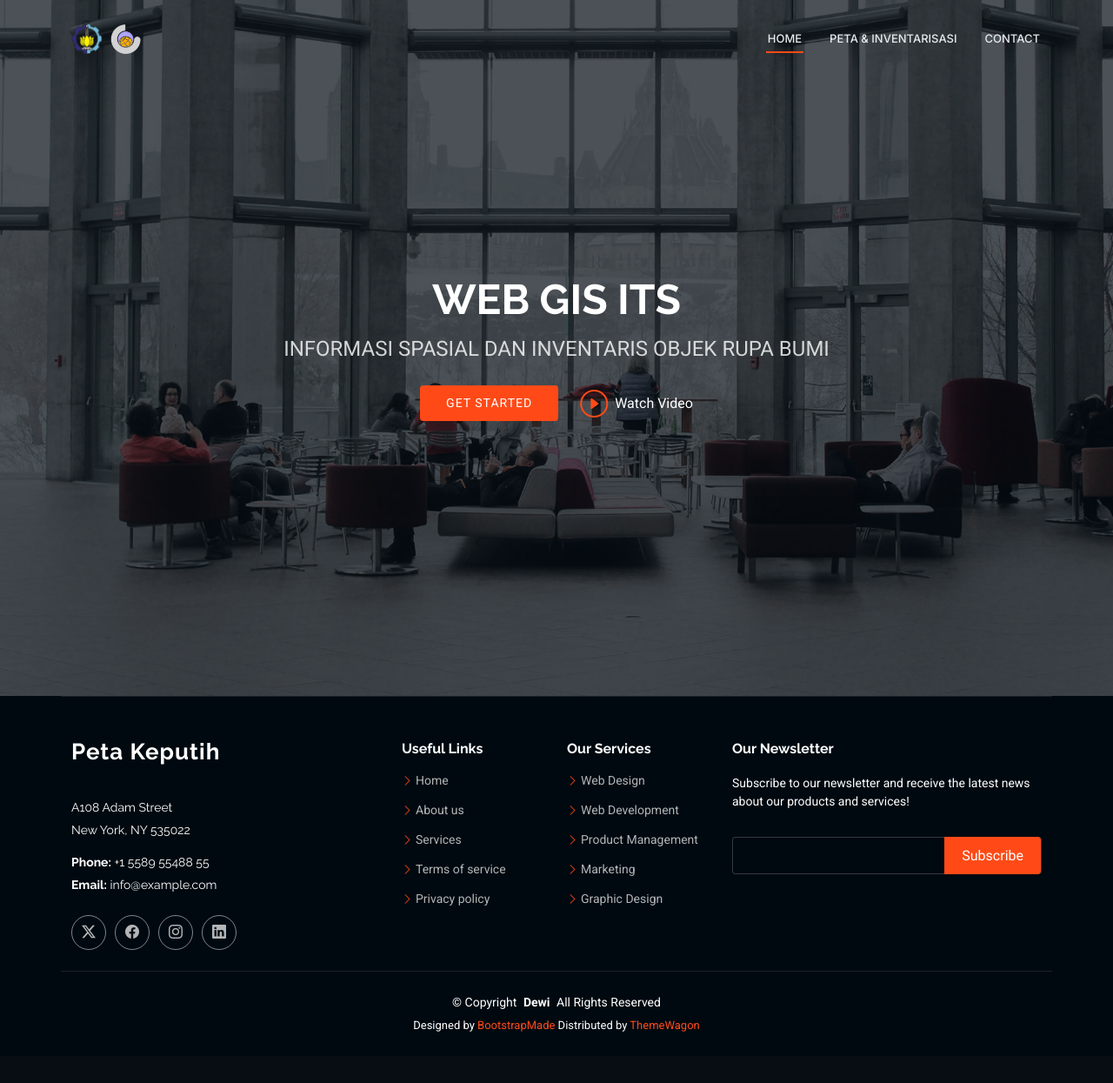
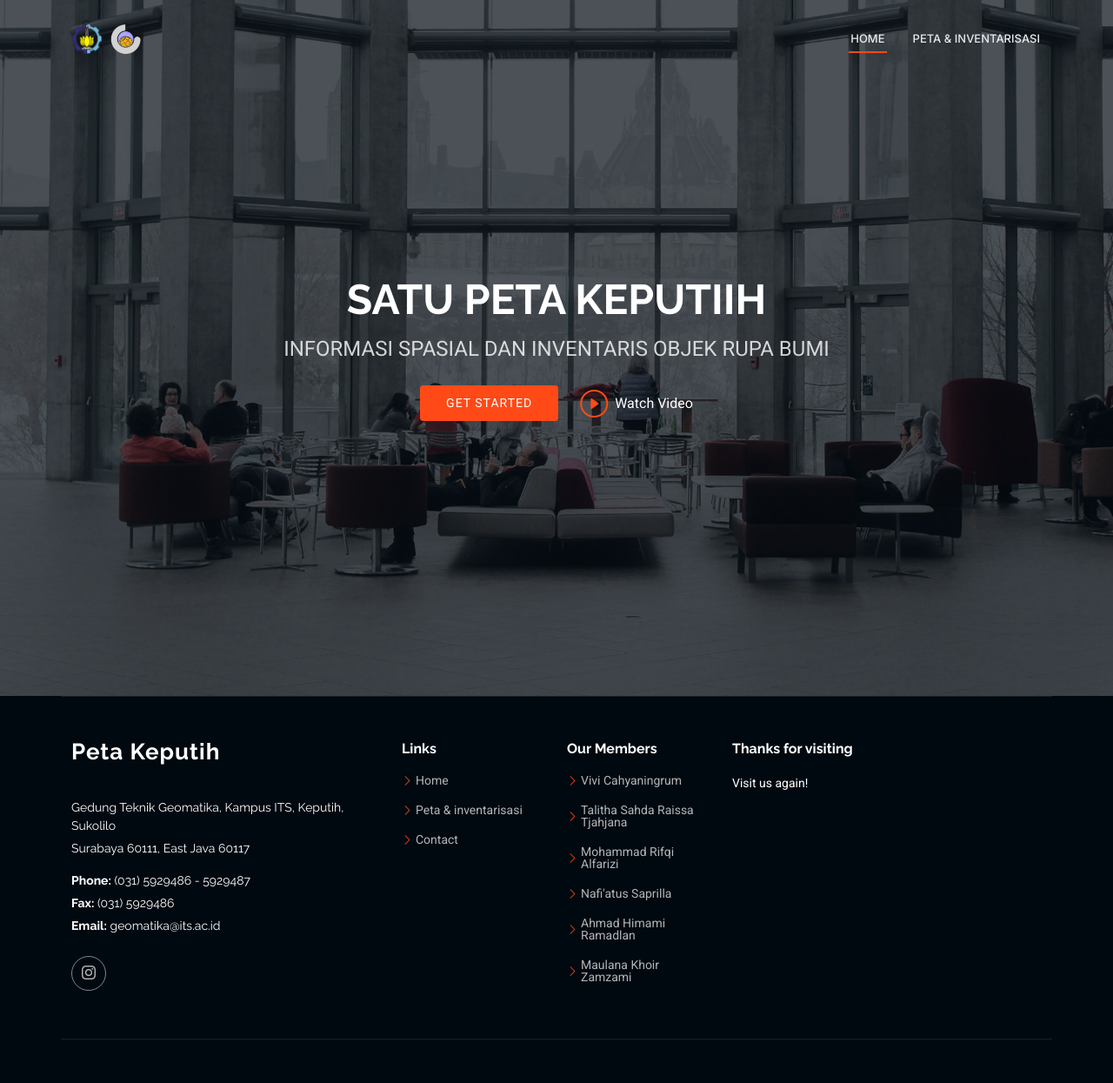
Before and after one commit to Ronal62/Webgis_Keputih, a PHP site: page / in a window 1280 px wide. Shown: the whole page at 87% size. Before the commit the page ends 1186 px from the top, so only its background shows below. Run offline with PHP 8.4, Linux system fonts and the light colour scheme.

Commit message:
tinggal benerin frontend dikit

```diff
--- a/footer.php
+++ b/footer.php
@@ -6,59 +6,47 @@
           <span class="sitename">Peta Keputih</span>
         </a>
         <div class="footer-contact pt-3">
-          <p>A108 Adam Street</p>
-          <p>New York, NY 535022</p>
-          <p class="mt-3"><strong>Phone:</strong> <span>+1 5589 55488 55</span></p>
-          <p><strong>Email:</strong> <span>info@example.com</span></p>
+          <p>Gedung Teknik Geomatika, Kampus ITS, Keputih, Sukolilo</p>
+          <p>Surabaya 60111, East Java 60117</p>
+          <p class="mt-3"><strong>Phone:</strong> <span>(031) 5929486 - 5929487 </span></p>
+          <p><strong>Fax:</strong> <span>(031) 5929486</span></p>
+          <p><strong>Email:</strong> <span>geomatika@its.ac.id</span></p>
         </div>
         <div class="social-links d-flex mt-4">
-          <a href=""><i class="bi bi-twitter-x"></i></a>
-          <a href=""><i class="bi bi-facebook"></i></a>
-          <a href=""><i class="bi bi-instagram"></i></a>
-          <a href=""><i class="bi bi-linkedin"></i></a>
+          <a href="https://www.instagram.com/its_geomatics"><i class="bi bi-instagram"></i></a>
         </div>
       </div>
 
       <div class="col-lg-2 col-md-3 footer-links">
-        <h4>Useful Links</h4>
+        <h4>Links</h4>
         <ul>
           <li><i class="bi bi-chevron-right"></i> <a href="index.php">Home</a></li>
-          <li><i class="bi bi-chevron-right"></i> <a href="#about">About us</a></li>
-          <li><i class="bi bi-chevron-right"></i> <a href="#services">Services</a></li>
-          <li><i class="bi bi-chevron-right"></i> <a href="#">Terms of service</a></li>
-          <li><i class="bi bi-chevron-right"></i> <a href="#">Privacy policy</a></li>
+          <li><i class="bi bi-chevron-right"></i> <a href="peta.php">Peta & inventarisasi</a></li>
+          <li><i class="bi bi-chevron-right"></i> <a href="#contact">Contact</a></li>
         </ul>
       </div>
 
       <div class="col-lg-2 col-md-3 footer-links">
-        <h4>Our Services</h4>
+        <h4>Our Members</h4>
         <ul>
-          <li><i class="bi bi-chevron-right"></i> <a href="#">Web Design</a></li>
-          <li><i class="bi bi-chevron-right"></i> <a href="#">Web Development</a></li>
-          <li><i class="bi bi-chevron-right"></i> <a href="#">Product Management</a></li>
-          <li><i class="bi bi-chevron-right"></i> <a href="#">Marketing</a></li>
-          <li><i class="bi bi-chevron-right"></i> <a href="#">Graphic Design</a></li>
+          <li><i class="bi bi-chevron-right"></i> <a href="https://www.linkedin.com/in/vivi-cahyaningrum" target="_blank">Vivi Cahyaningrum </a></li>
+          <li><i class="bi bi-chevron-right"></i> <a href="https://www.linkedin.com/in/talithasahdart" target="_blank">Talitha Sahda Raissa Tjahjana</a></li>
+          <li><i class="bi bi-chevron-right"></i> <a href="https://www.linkedin.com/in/mohammad-rifqi-alfarizi" target="_blank">Mohammad Rifqi Alfarizi</a></li>
+          <li><i class="bi bi-chevron-right"></i> <a href="https://www.linkedin.com/in/nafiatussaprilla" target="_blank">Nafi'atus Saprilla</a></li>
+          <li><i class="bi bi-chevron-right"></i> <a href="https://www.linkedin.com/in/ahmad-himami-ramadlan" target="_blank">Ahmad Himami Ramadlan</a></li>
+          <li><i class="bi bi-chevron-right"></i> <a href="https://www.linkedin.com/in/KhoirZamzami" target="_blank">Maulana Khoir Zamzami</a></li>
         </ul>
       </div>
 
       <div class="col-lg-4 col-md-12 footer-newsletter">
-        <h4>Our Newsletter</h4>
-        <p>Subscribe to our newsletter and receive the latest news about our products and services!</p>
-        <form action="forms/newsletter.php" method="post" class="php-email-form">
-          <div class="newsletter-form"><input type="email" name="email"><input type="submit" value="Subscribe"></div>
-          <div class="loading">Loading</div>
-          <div class="error-message"></div>
-          <div class="sent-message">Your subscription request has been sent. Thank you!</div>
-        </form>
+        <h4>Thanks for visiting</h4>
+        <p>Visit us again!</p>
+
       </div>
     </div>
   </div>
 
   <div class="container copyright text-center mt-4">
-    <p>© <span>Copyright</span> <strong class="px-1 sitename">Dewi</strong> <span>All Rights Reserved</span></p>
-    <div class="credits">
-      Designed by <a href="https://bootstrapmade.com/">BootstrapMade</a> Distributed by <a href="https://themewagon.com">ThemeWagon</a>
-    </div>
   </div>
 </footer>
 
--- a/header.php
+++ b/header.php
@@ -43,7 +43,7 @@
         <ul>
           <li><a href="index.php" class="<?php echo (basename($_SERVER['PHP_SELF']) == 'index.php') ? 'active' : ''; ?>">Home</a></li>
           <li><a href="peta.php" class="<?php echo (basename($_SERVER['PHP_SELF']) == 'peta.php') ? 'active' : ''; ?>">Peta & inventarisasi</a></li>
-          <li><a href="#contact" class="<?php echo (basename($_SERVER['PHP_SELF']) == 'contact.php') ? 'active' : ''; ?>">Contact</a></li>
+          <!-- <li><a href="#contact" class="<?php echo (basename($_SERVER['PHP_SELF']) == 'contact.php') ? 'active' : ''; ?>">Contact</a></li> -->
         </ul>
         <i class="mobile-nav-toggle d-xl-none bi bi-list"></i>
       </nav>
--- a/index.php
+++ b/index.php
@@ -9,7 +9,7 @@
         <img src="assets/img/hero-bg.jpg" alt="" data-aos="fade-in">
 
         <div class="container d-flex flex-column align-items-center">
-            <h2 data-aos="fade-up" data-aos-delay="100">Web Gis ITS</h2>
+            <h2 data-aos="fade-up" data-aos-delay="100">SATU PETA KEPUTIIH</h2>
             <p data-aos="fade-up" data-aos-delay="200">INFORMASI SPASIAL DAN INVENTARIS OBJEK RUPA BUMI</p>
             <div class="d-flex mt-4" data-aos="fade-up" data-aos-delay="300">
                 <a href="#about" class="btn-get-started">Get Started</a>
--- a/peta.php
+++ b/peta.php
@@ -9,7 +9,7 @@ include 'header.php';
     <div class="page-title dark-background" data-aos="fade" style="background-image: url(assets/img/page-title-bg.webp);">
       <div class="container position-relative">
         <h1>Peta & Titik Kartometrik</h1>
-        <p>Esse dolorum voluptatum ullam est sint nemo et est ipsa porro placeat quibusdam quia assumenda numquam molestias.</p>
+        <p>INFORMASI SPASIAL DAN INVENTARIS OBJEK RUPA BUMI</p>
         <nav class="breadcrumbs">
           <ol>
             <li><a href="index.php">Home</a></li>
```
Also changed, not shown: assets/js/main.js (+35 -0 lines), forms/newsletter.php (deleted, +0 -39 lines).
